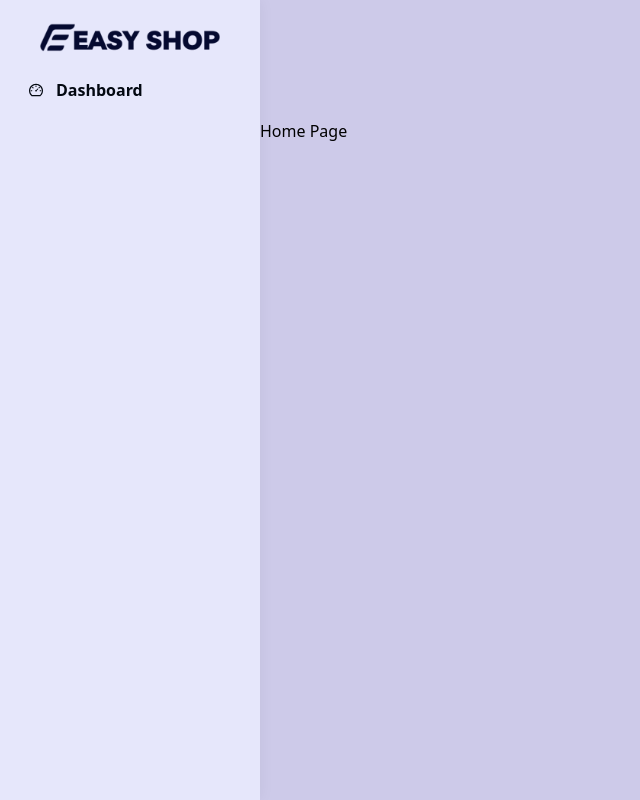
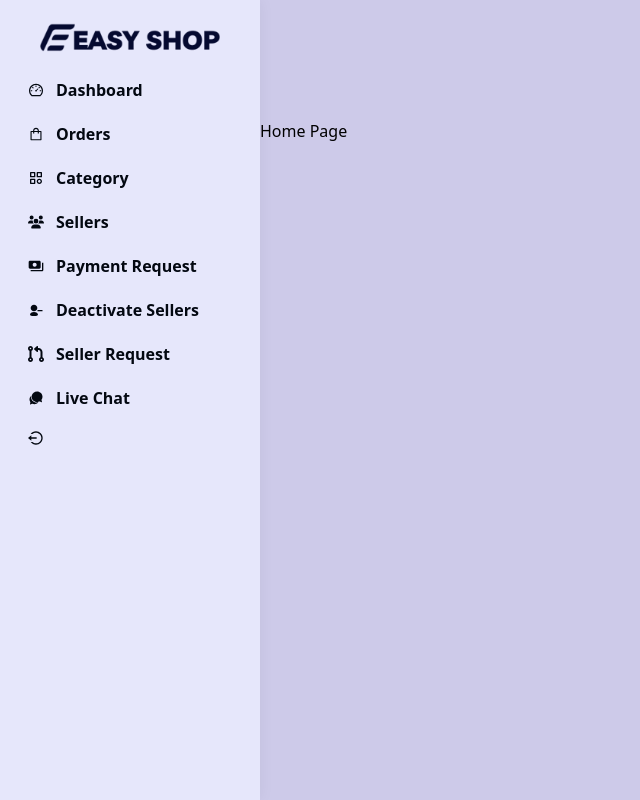
Before and after one commit to guidonunes/marketplace-mern, a React (Create React App) app in the folder dashboard/: page / in a window 1280 px wide. Shown: the whole page, without its empty margins (0-640 px from the left). Built offline with nearby package versions, Linux system fonts and the light colour scheme.

Commit message:
add nav items icons andpath, plus styling

```diff
--- a/dashboard/src/layout/Sidebar.jsx
+++ b/dashboard/src/layout/Sidebar.jsx
@@ -1,6 +1,7 @@
 import React, { useEffect, useState } from 'react';
 import { Link, useLocation } from 'react-router-dom';
 import { getNav } from '../navigation/index';
+import { RiLogoutCircleLine } from "react-icons/ri";
 
 const Sidebar = () => {
 
@@ -32,6 +33,11 @@ const Sidebar = () => {
                 </Link>
               </li>)
             }
+            <li>
+              <button className='text-[#030811] font-bold duration-200 px-[12px] py-[8px] rounded-sm flex justify-start items-center gap-[12px] hover:pl-4 transition-all w-full mb-1'>
+                <span><RiLogoutCircleLine /></span>
+              </button>
+            </li>
            </ul>
         </div>
       </div>
--- a/dashboard/src/navigation/allNav.js
+++ b/dashboard/src/navigation/allNav.js
@@ -1,4 +1,9 @@
-import { AiOutlineDashboard } from "react-icons/ai";
+import { AiOutlineDashboard, AiOutlineShopping } from "react-icons/ai";
+import { BiCategory } from "react-icons/bi";
+import { FaUsers, FaCodePullRequest} from "react-icons/fa6";
+import { MdPayments } from "react-icons/md";
+import { TiUserDelete } from "react-icons/ti";
+import { IoIosChatbubbles } from "react-icons/io";
 
 export const allNav = [
   {
@@ -9,10 +14,52 @@ export const allNav = [
     path: '/admin/dashboard'
   },
   {
-    id: 1,
-    title: 'Dashboard',
-    icon: <AiOutlineDashboard />,
-    role: 'seller',
-    path: '/admin/dashboard'
+    id: 2,
+    title: 'Orders',
+    icon: <AiOutlineShopping />,
+    role: 'admin',
+    path: '/admin/dashboard/orders'
+  },
+  {
+    id: 3,
+    title: 'Category',
+    icon: <BiCategory />,
+    role: 'admin',
+    path: '/admin/dashboard/category'
+  },
+  {
+    id: 4,
+    title: 'Sellers',
+    icon: <FaUsers />,
+    role: 'admin',
+    path: '/admin/dashboard/sellers'
+  },
+  {
+    id: 5,
+    title: 'Payment Request',
+    icon: <MdPayments />,
+    role: 'admin',
+    path: '/admin/dashboard/payment-request'
+  },
+  {
+    id: 6,
+    title: 'Deactivate Sellers',
+    icon: <TiUserDelete />,
+    role: 'admin',
+    path: '/admin/dashboard/deactivate-sellers'
+  },
+  {
+    id: 7,
+    title: 'Seller Request',
+    icon: <FaCodePullRequest />,
+    role: 'admin',
+    path: '/admin/dashboard/seller-request'
+  },
+  {
+    id: 8,
+    title: 'Live Chat',
+    icon: <IoIosChatbubbles />,
+    role: 'admin',
+    path: '/admin/dashboard/live-chat'
   }
 ]
```
